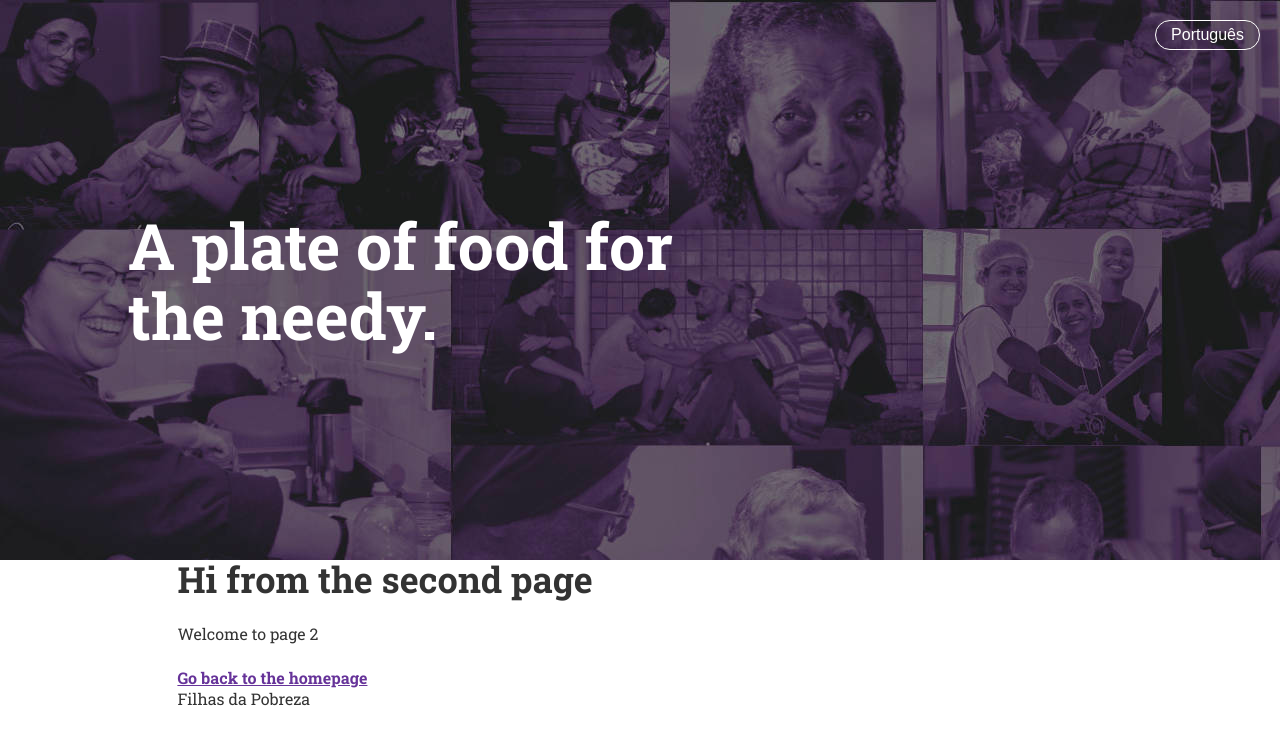
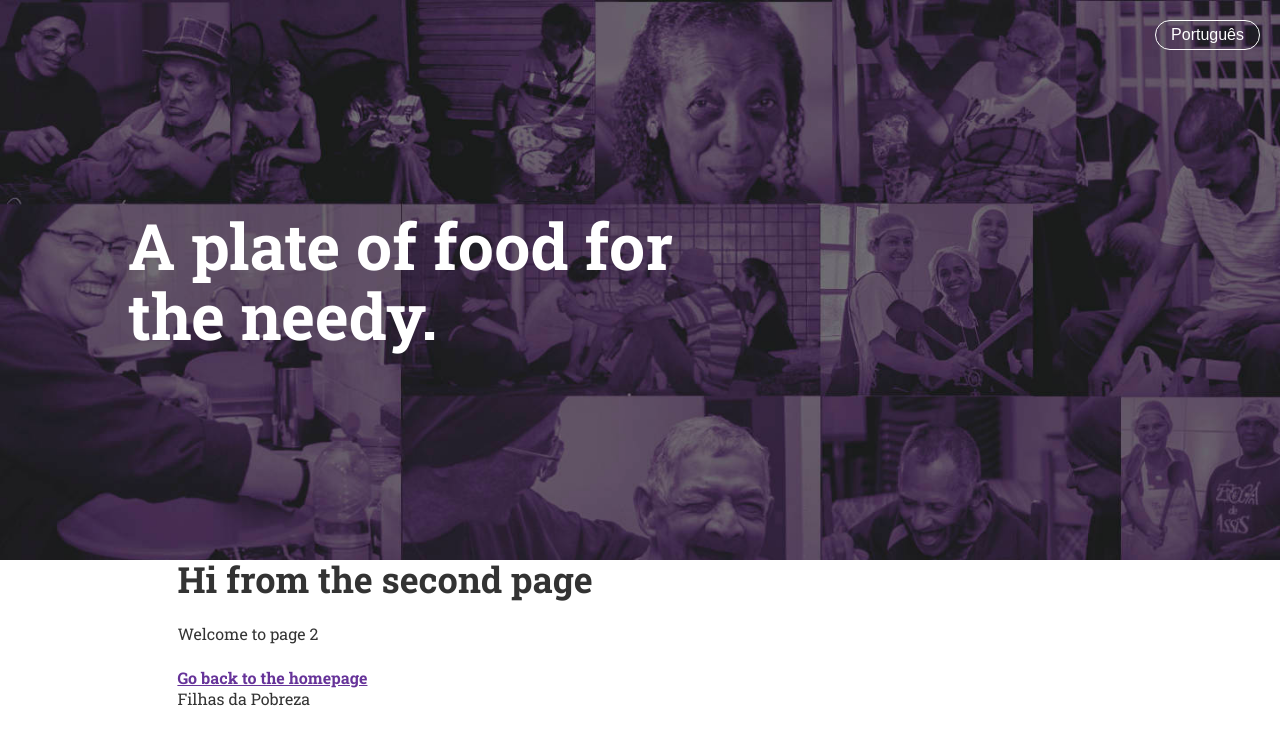
Before and after one commit to alandbh/Quem-Precisa, a Gatsby site in the folder quemprecisa-site/: page /en in a window 1280 px wide. Built offline with nearby package versions, Linux system fonts and the light colour scheme; Gatsby itself is replaced by a stand-in of ours.

Commit message:
Fixing bg hero

```diff
--- a/quemprecisa-site/src/components/Header/header.scss
+++ b/quemprecisa-site/src/components/Header/header.scss
@@ -1,7 +1,7 @@
 header#header {
   background: url(../../images/hero-image-70-1440.jpg) no-repeat;
   height: 70vh;
-  background-size: auto;
+  background-size: cover;
   display: flex;
   align-items: center;
 
```
